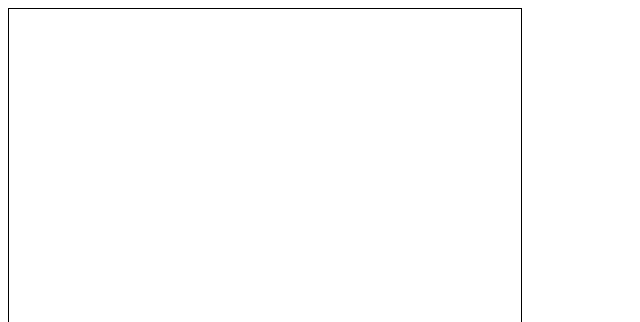
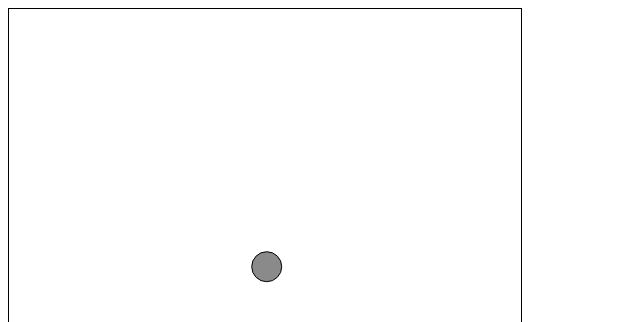
Before and after one commit to Muxsin/The-Nature-Of-Code, a plain HTML site: page 1.6:Acceleration towards Mouse/index.html in a window 1280 px wide. Shown: the top 322 px of the page, 0-640 px from the left. Drawn offline with Linux system fonts and the light colour scheme.

Commit message:
Acceleration towards mouse

```diff
--- a/1.6:Acceleration towards Mouse/index.html
+++ b/1.6:Acceleration towards Mouse/index.html
@@ -19,7 +19,7 @@
     <canvas id="canvas" width="512" height="512"></canvas>
 
     <script src="js/vector2d.js"></script>
-    <script src="js/player.js"></script>
+    <script src="js/ball.js"></script>
     <script src="js/game.js"></script>
     <script src="js/main.js"></script>
 </body>
--- /dev/null
+++ b/1.6:Acceleration towards Mouse/js/ball.js
@@ -0,0 +1,34 @@
+class Ball {
+    constructor(pos, radius, vel = new Vector2D(0,0), acc  = new Vector2D(0,0)) {
+        this.pos = pos;
+        this.r = radius;
+        this.vel = vel;
+        this.acc = acc;
+    }
+
+    draw(ctx) {
+        ctx.save();
+        ctx.beginPath();
+        ctx.fillStyle = "rgba(22, 22, 22, 0.5)";
+        ctx.arc(this.pos.x,
+                this.pos.y,
+                this.r,
+                0,
+                2 * Math.PI);
+        ctx.fill();
+        ctx.stroke();
+        ctx.closePath();
+        ctx.restore();
+    }
+
+    update(mousePos) {
+        let force = this.pos.copy().sub(mousePos).mul(-1);
+        this.acc.add(force);
+        this.acc.limit(1);
+
+        this.vel.add(this.acc);
+        this.vel.limit(15);
+        this.pos.add(this.vel);
+        this.acc.reset(0,0);
+    }
+}
--- a/1.6:Acceleration towards Mouse/js/game.js
+++ b/1.6:Acceleration towards Mouse/js/game.js
@@ -1,34 +1,20 @@
 class Game {
-    constructor(player, mouse, size) {
-        this.player = player;
-        this.mouse = mouse;
+    constructor(balls, size) {
+        this.balls = balls;
         this.size = size;
     }
 
-    loop(ctx) {
-        this.update();
+    loop(mousePos, ctx) {
+        this.update(mousePos);
         this.draw(ctx);
     }
 
     draw(ctx) {
         ctx.clearRect(0, 0, this.size.x, this.size.y)
-        this.player.draw(ctx);
+        this.balls.draw(ctx);
     }
 
-    update() {
-        let location = this.size.copy();
-        location.div(2);
-        this.mouse.sub(location);
-        this.mouse.setMag(0.5);
-
-        this.player.acc.reset(this.mouse.x, this.mouse.y);
-        this.player.vel.add(this.player.acc);
-        this.player.vel.limit(5);
-        this.player.pos.add(this.player.vel);
-
-        this.player.pos.x += 512;
-        this.player.pos.x %= 512;
-        this.player.pos.y += 512;
-        this.player.pos.y %= 512;
+    update(pos) {
+        this.balls.update(pos);
     }
 }
--- a/1.6:Acceleration towards Mouse/js/main.js
+++ b/1.6:Acceleration towards Mouse/js/main.js
@@ -1,26 +1,29 @@
+let C_BALLS = 1;
+
 let canvas = document.getElementById('canvas');
 let ctx = canvas.getContext('2d');
 
 let width = canvas.getBoundingClientRect().width;
 let height = canvas.getBoundingClientRect().height;
 
-let player = new Player(
-    new Vector2D(100, 100),
-    20,
-    new Vector2D(0 , 2),
-    new Vector2D(0, 0),
+let balls = new Ball(
+    new Vector2D(width/2, height/2),
+    15,
+    new Vector2D(2, 2),
     new Vector2D(0, 0)
 );
 
-let game = new Game(player,new Vector2D(width/2, height/2) , new Vector2D(width, height));
+let mousePos = new Vector2D(width/2, height/2);
+
+let game = new Game(balls, new Vector2D(width, height));
 
 function loop() {
-    game.loop(ctx);
+    game.loop(mousePos, ctx);
 
     requestAnimationFrame(loop);
 }
 requestAnimationFrame(loop);
 
 canvas.onmousemove = (e) => {
-    game.mouse.reset(e.clientX, e.clientY);
+    mousePos.reset(e.clientX, e.clientY);
 }
--- a/1.6:Acceleration towards Mouse/js/player.js
+++ /dev/null
@@ -1,29 +0,0 @@
-class Player {
-    constructor(pos, radius, size, vel, acc) {
-        this.pos = pos;
-        this.r = radius;
-        this.size = size;
-        this.vel = vel;
-        this.acc = acc;
-    }
-
-    draw(ctx) {
-        ctx.save();
-        ctx.beginPath();
-        ctx.fillStyle = "rgba(22, 22, 22, 0.5)";
-        ctx.arc(this.pos.x,
-                this.pos.y,
-                this.r,
-                this.size.x,
-                this.size.y * Math.PI);
-        ctx.fill();
-        ctx.stroke();
-        ctx.closePath();
-        ctx.restore();
-    }
-
-    update() {
-        //nothing
-
-    }
-}
--- a/1.6:Acceleration towards Mouse/js/vector2d.js
+++ b/1.6:Acceleration towards Mouse/js/vector2d.js
@@ -67,12 +67,11 @@ class Vector2D {
     }
 
     limit(a) {
-        if(this.x > a) {
-            this.x = a;
+        if(this.mag() > a) {
+            this.setMag(a);
         }
-        if(this.y > a) {
-            this.y = a;
-        }
+
+        return this;
     }
 
     copy() {
```
